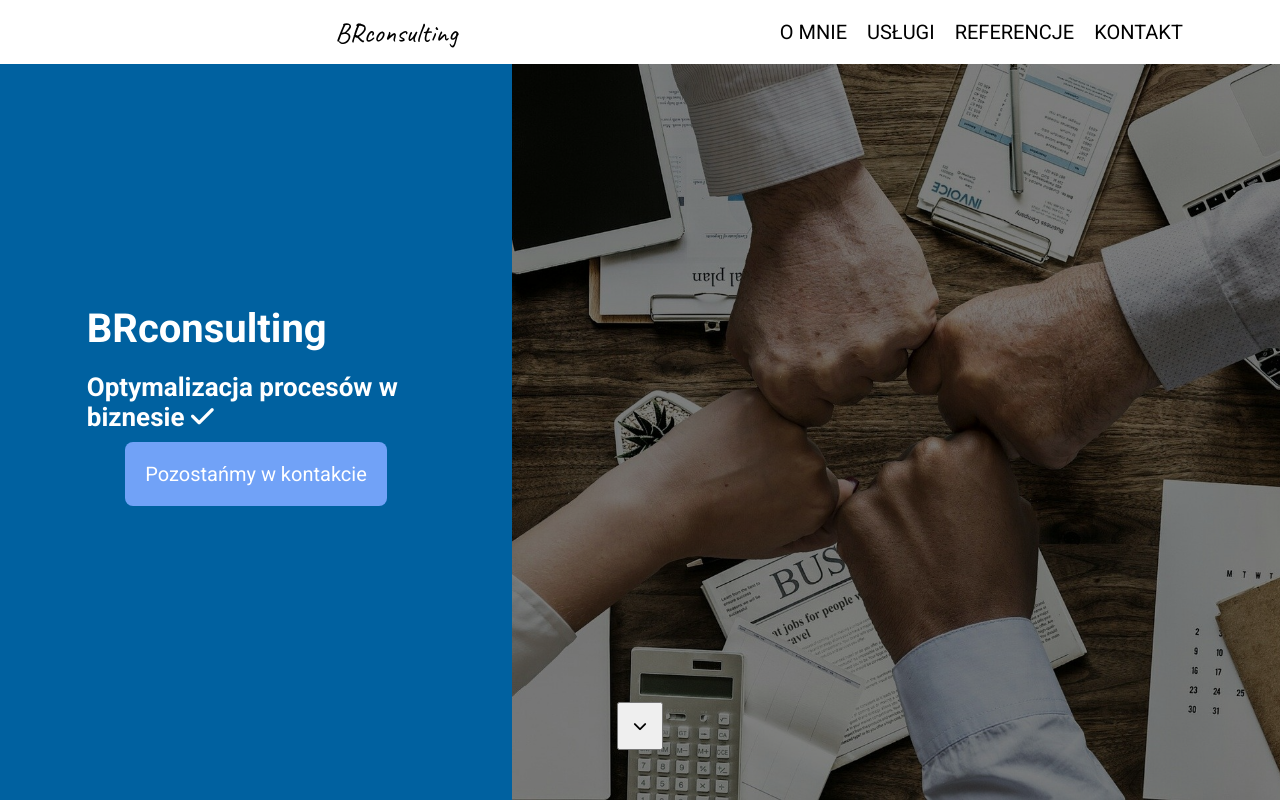
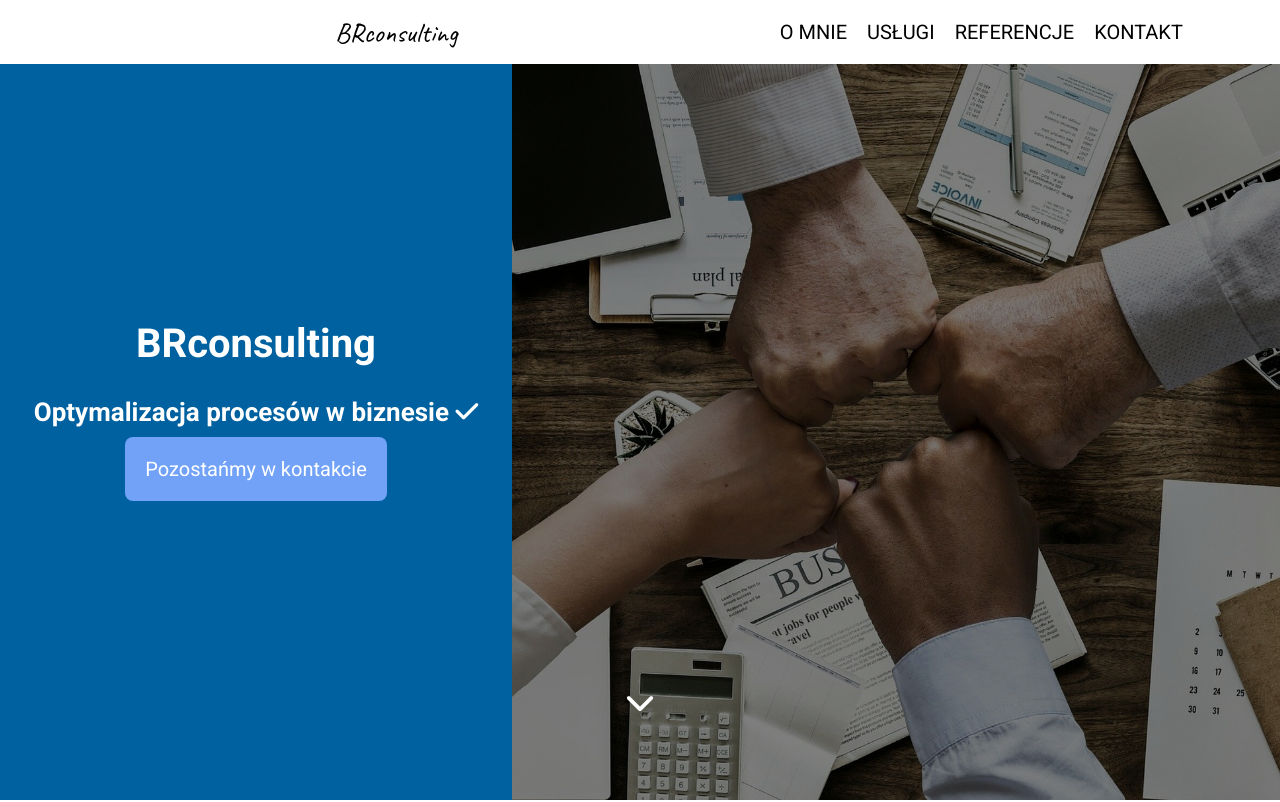
Before and after one commit to mackoz98y/BRConsulting, a plain HTML site: page index.html in a window 1280 px wide. Shown: the top 802 px of the page. Drawn offline with Linux system fonts and the light colour scheme; files whose address does not match are found by name.

Commit message:
save changes

```diff
--- a/index.html
+++ b/index.html
@@ -42,14 +42,14 @@
 		</nav>
 		<header class="header" id="header">
 			<div class="header__content">
-				<div class="heading-container">
-					<h1 class="colored-text">BRconsulting</h1>
-				</div>
-				<div class="heading-container">
-					<h2>
+
+					<h1 class="header__title">BRconsulting</h1>
+
+
+					<h2 class= "header__subtitle">
 						Optymalizacja procesów w biznesie <i class="fas fa-check"></i>
 					</h2>
-				</div>
+
 
 				<a class="cta-link" href="#contact">Pozostańmy w kontakcie</a>
 			</div>
--- a/scss/main.scss
+++ b/scss/main.scss
@@ -167,6 +167,14 @@ p {
 		z-index: 2;
 	}
 
+	&__title{
+		padding: 20px;
+	}
+
+	&__subtitle{
+		padding: 10px;
+	}
+
 	&__shadow {
 		position: absolute;
 		top: 0;
@@ -181,6 +189,10 @@ p {
 		bottom: 50px;
 		left: 50%;
 		transform: translateX(-50%);
+		background: none;
+		color: #fff;
+		border: none;
+		font-size: 30px;
 		z-index: 3;
 	}
 }
```
Also changed, not shown: css/main.css, 1 other file.
